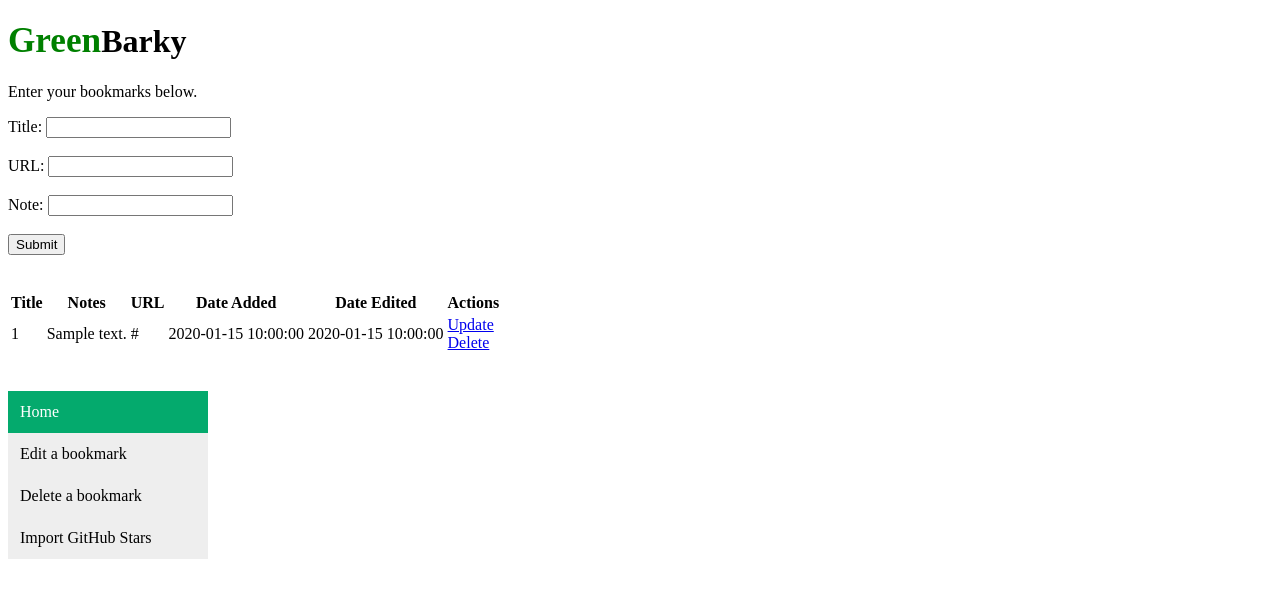
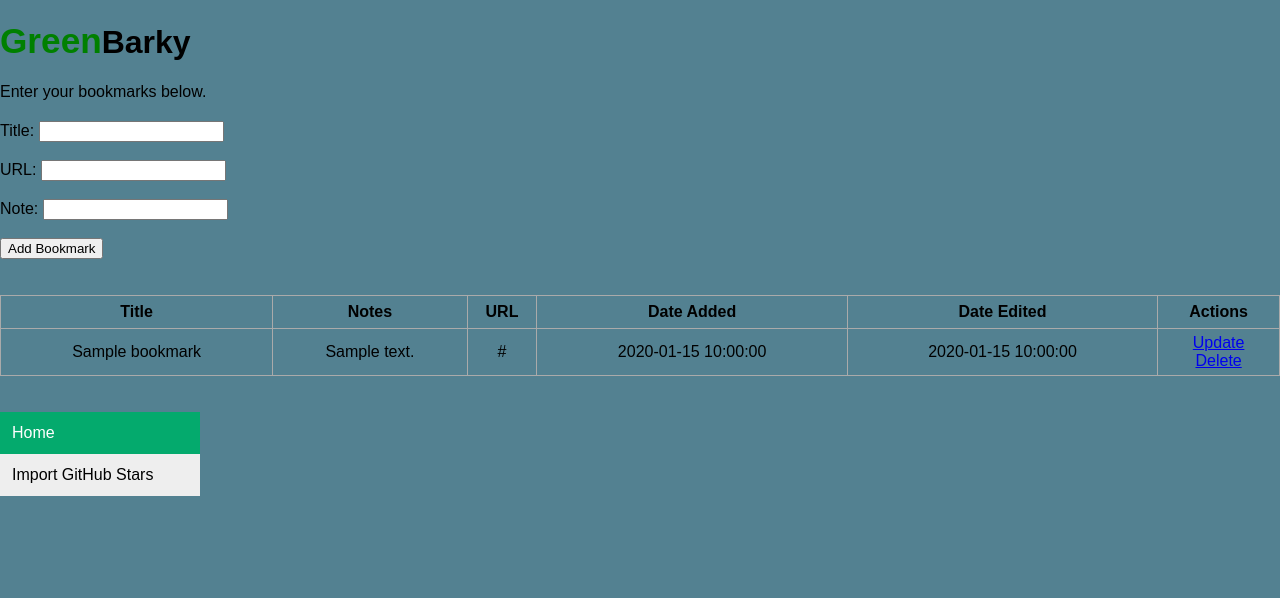
Before and after one commit to impilcature/GreenBarky, a Flask app: page / in a window 1280 px wide. Shown: the top 598 px of the page. Run offline with Flask 2, Linux system fonts and the light colour scheme; tables that the repository leaves empty hold one stand-in row (values such as "Sample post"); parts of the project's set-up code (start-up, migrations or seed data) failed here and were passed over.

Commit message:
update doesn't work

```diff
--- a/app.py
+++ b/app.py
@@ -1,10 +1,16 @@
+from pickle import TRUE
+from webbrowser import get
 from flask import Flask, render_template, request, url_for, redirect
 from flask_sqlalchemy import SQLAlchemy
 from sqlalchemy import true
 from datetime import datetime
+import logging
+
+logging.basicConfig(level=logging.DEBUG)
 
 app = Flask(__name__)
 app.config['SQLALCHEMY_DATABASE_URI'] = 'sqlite:///bookmarks.db'
+app.config['SQLALCHEMY_ECHO'] = True
 db = SQLAlchemy(app)
 
 class Bookmarks(db.Model):
@@ -21,8 +27,13 @@
 @app.route('/', methods=['POST', 'GET'])
 def index():
     if request.method == 'POST':
-        bookmark_content = request.form['bookmark']
-        new_bookmark = Bookmarks(bookmark=bookmark_content)
+        new_bookmark = Bookmarks(
+            title = request.form.get('title'),
+            url = request.form.get('url'),
+            notes = request.form.get('note'),
+            date_added = datetime.now
+
+        )
 
         try:
             db.session.add(new_bookmark)
@@ -30,6 +41,9 @@
             return redirect('/')
         except:
             return 'There was an issue adding your bookmark'
+            app.logger.info('the try failed')
+
+
 
     else:
         bookmarks = Bookmarks.query.order_by(Bookmarks.id).all()
@@ -46,8 +60,9 @@
     except:
         return 'There was a problem deleting that bookmark'
 
-@app.route('/update/<init:id>', methods=['POST', 'GET'])
-def update(id):
+"""
+@app.route('/edit/<init:id>', methods=['GET', 'POST'])
+def edit(id):
     bookmark = Bookmarks.query.get_or_404(id)
 
     if request.method == 'POST':
@@ -60,10 +75,10 @@
             return redirect('/')
         except:
             return 'There was an issue updating your bookmark'
+
     else:
-        return render_template('update.html', bookmark_to_update = bookmark)
-
-
+        return render_template('update.html', bookmark = bookmark)
+"""
 
 if __name__ == '__main__':
     app.debug = True
--- a/app.yaml
+++ /dev/null
@@ -1 +0,0 @@
-runtime: python29
--- a/static/style.css
+++ b/static/css/main.css
@@ -1,4 +1,3 @@
-
 .note {
   font-size: 120%;
   color: red;
@@ -27,3 +26,39 @@
   background-color: #04AA6D;
   color: white;
 }
+body, html {
+  margin: 0;
+  font-family: sans-serif;
+  background-color: rgb(83, 129, 145);
+}
+
+.content {
+  margin: 0 auto;
+  width: 400px;
+}
+
+table, td, th {
+  border: 1px solid #aaa;
+}
+
+table {
+  border-collapse: collapse;
+  width: 100%;
+}
+
+th {
+  height: 30px;
+}
+
+td {
+  text-align: center;
+  padding: 5px;
+}
+
+.form {
+  margin-top: 20px;
+}
+
+#content {
+  width: 70%;
+}
--- /dev/null
+++ b/templates/base.html
@@ -0,0 +1,13 @@
+<!DOCTYPE html>
+<html lang="en">
+<head>
+    <meta charset="UTF-8">
+    <meta name="viewport" content="width=device-width, initial-scale=1.0">
+    <meta http-equiv="X-UA-Compatible" content="ie=edge">
+    <link rel="stylesheet" href="{{ url_for('static', filename='css/main.css') }}">
+    {% block head %}{% endblock %}
+</head>
+<body>
+    {% block body %}{% endblock %}
+</body>
+</html>
--- a/templates/index.html
+++ b/templates/index.html
@@ -1,53 +1,26 @@
-<!DOCTYPE html>
-<html>
-  <head>
-    <style>
-      .note {
-        font-size: 120%;
-        color: red;
-      }
-      .green {
-        font-size: 110%;
-        color: green;
-      }
-      .vertical-menu {
-        width: 200px;
-      }
+{% extends 'base.html' %}
 
-      .vertical-menu a {
-        background-color: #eee;
-        color: black;
-        display: block;
-        padding: 12px;
-        text-decoration: none;
-      }
+{% block head %}
 
-      .vertical-menu a:hover {
-        background-color: #ccc;
-      }
+{% endblock %}
 
-      .vertical-menu a.active {
-        background-color: #04AA6D;
-        color: white;
-      }
-    </style>
-  </head>
-  <body>
+{% block body %}
 
     <h1><span class=green >Green</span>Barky</h1>
 
     <p>Enter your bookmarks below.</p>
 
-    <form action="/action_page.php">
+    <div class="form">
+      <form action="/" method="POST">
         <label for="title">Title:</label>
         <input type="text" id="title" name="title"><br><br>
         <label for="URL">URL:</label>
-      <input type="text" id=";url" name="url"><br><br>
+        <input type="text" id="url" name="url"><br><br>
         <label for="note">Note:</label>
         <input type="text" id="note" name="note"><br><br>
-      <input type="submit" value="Submit">
+        <input type="submit" value="Add Bookmark">
       </form><br><br>
-
+    </div>
     <table>
       <tr>
         <th>Title</th>
@@ -59,9 +32,9 @@
       </tr>
       {% for bookmarks in bookmarks %}
         <tr>
-          <td>{{ bookmarks.id }}</td>
+          <td>{{ bookmarks.title }}</td>
           <td>{{ bookmarks.notes }}</td>
-          <td>{{ bookmarks.url}}</td>
+          <td>{{ bookmarks.url }}</td>
           <td>{{ bookmarks.date_added }}</td>
           <td>{{ bookmarks.date_edited }}</td>
           <td>
@@ -76,9 +49,6 @@
     <br><br>
     <div class="vertical-menu">
       <a href="#" class="active">Home</a>
-      <a href="#">Edit a bookmark</a>
-      <a href="#">Delete a bookmark</a>
       <a href="#">Import GitHub Stars</a>
     </div>
-  </body>
-</html>
+    {% endblock %}
```
Also changed, not shown: templates/edit.html (added, +23 -0 lines), templates/update.html (deleted, +0 -59 lines), 1 other file. Lines whose indentation alone changed are shown as unchanged.
